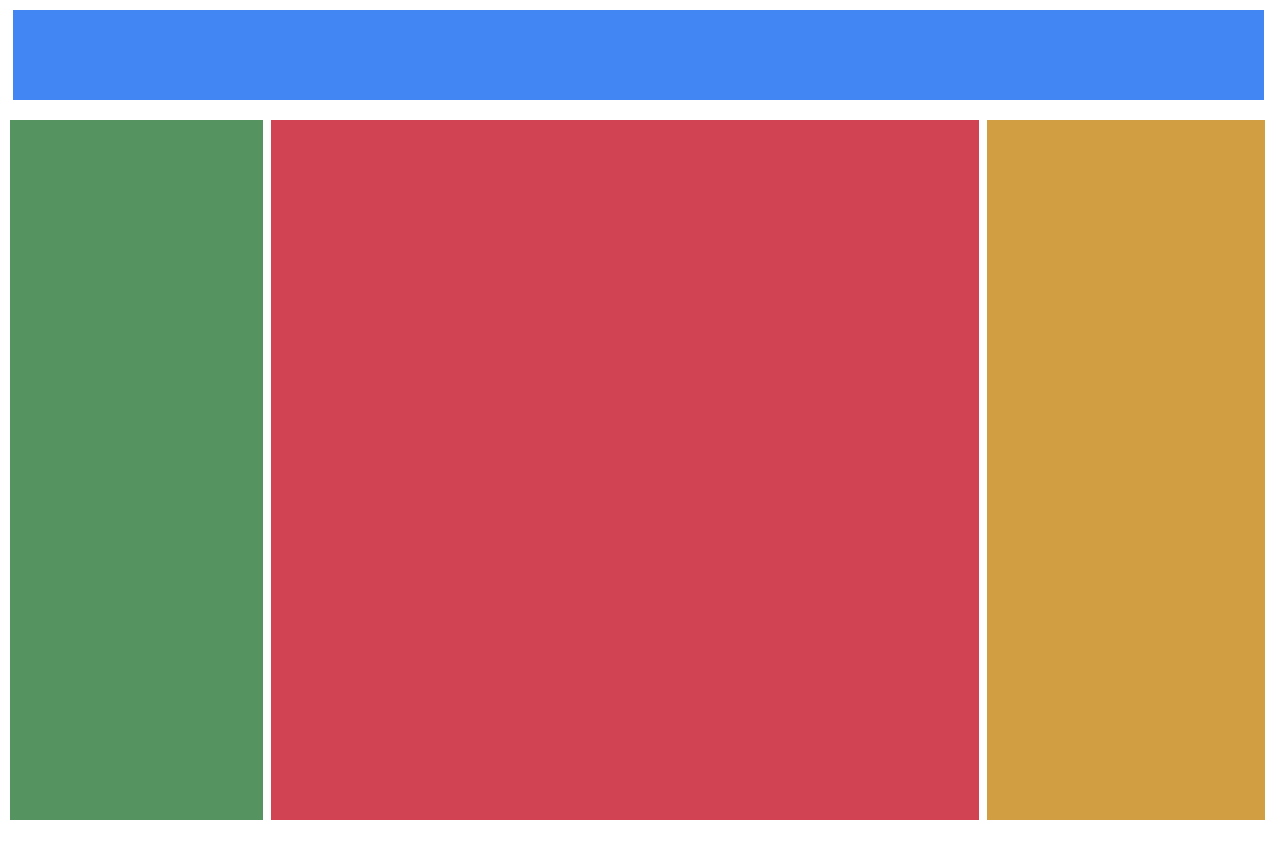
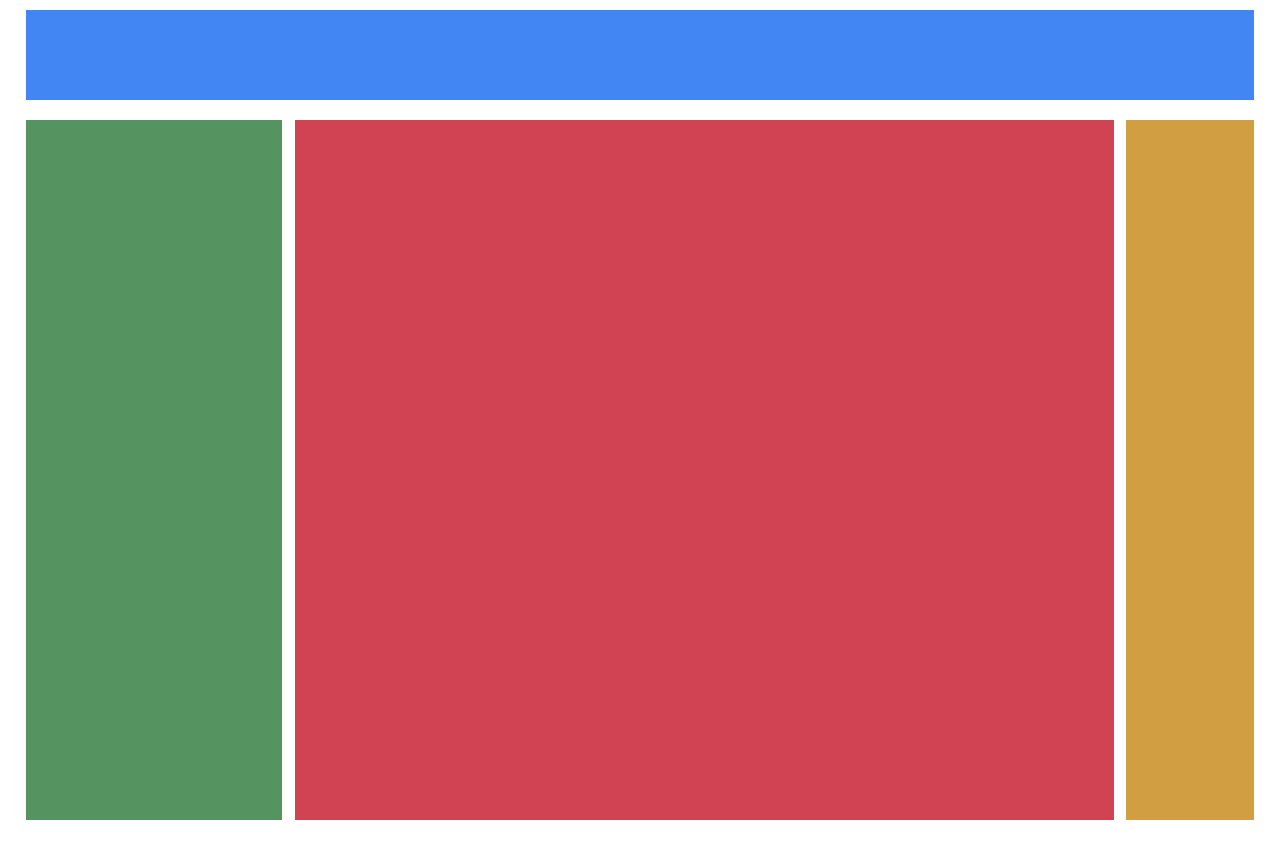
Before and after one commit to Lina25/RWD-Part3, a plain HTML site: page index.html in a window 1280 px wide. Drawn offline with Linux system fonts and the light colour scheme.

Commit message:
add rwd part3

```diff
--- a/css/style.css
+++ b/css/style.css
@@ -1,7 +1,7 @@
 * {
     box-sizing: border-box;
-    /*padding: 0;
-  margin: 0;*/
+    padding: 0;
+    margin: 0;
 }
 /*media for mobile*/
 
@@ -17,20 +17,20 @@
     .header {
         height: 90px;
         background: #4286f4;
-        width: 99%;
-        margin: 10px 2px;
+        width: 95%;
+        margin: 5px 2%;
     }
     .content-left {
         height: 90px;
         background: #559360;
-        width: 99%;
-        margin: 10px 2px;
+        width: 95%;
+        margin: 0px 2% 5px 2%;
     }
     .content-center {
         height: 400px;
         background: #d14253;
-        width: 99%;
-        margin: 10px 2px;
+        width: 95%;
+        margin: 0px 2% 5px 2%;
     }
 }
 /*media for tablet*/
@@ -44,26 +44,26 @@
     .header {
         height: 90px;
         background: #4286f4;
-        width: 99%;
-        margin: 10px 2px;
+        width: 95%;
+        margin: 10px 2%;
     }
     .content-left {
         height: 120px;
         background: #559360;
-        width: 99%;
-        margin: 10px 2px;
+        width: 95%;
+        margin: 10px 2%;
     }
     .content-center {
         height: 700px;
         background: #d14253;
-        width: 53%;
-        margin: 10px 2px;
+        width: 55%;
+        margin: 10px 2%;
     }
     .content-right {
         height: 700px;
         background: #d19f42;
-        width: 45%;
-        margin: 10px 2px;
+        width: 37%;
+        margin: 10px 2% 10px 0%;
     }
 }
 /*media for desktop*/
@@ -80,25 +80,27 @@
     .header {
         height: 90px;
         background: #4286f4;
-        width: 99%;
-        margin: 10px 5px;
+        width: 96%;
+        margin: 10px 2%;
     }
     .content-left {
         height: 700px;
         background: #559360;
         width: 20%;
-        margin: 10px 2px;
+        margin: 10px 0px 10px 2%;
     }
     .content-center {
         height: 700px;
         background: #d14253;
-        width: 56%;
-        margin: 10px 2px;
+        width: 64%;
+        margin: 10px 0.7%;
+
     }
     .content-right {
         height: 700px;
         background: #d19f42;
-        width: 22%;
-        margin: 10px 2px;
+        width: 10%;
+        margin: 10px 2% 10px 0px;
+        float: right;
     }
 }
```
